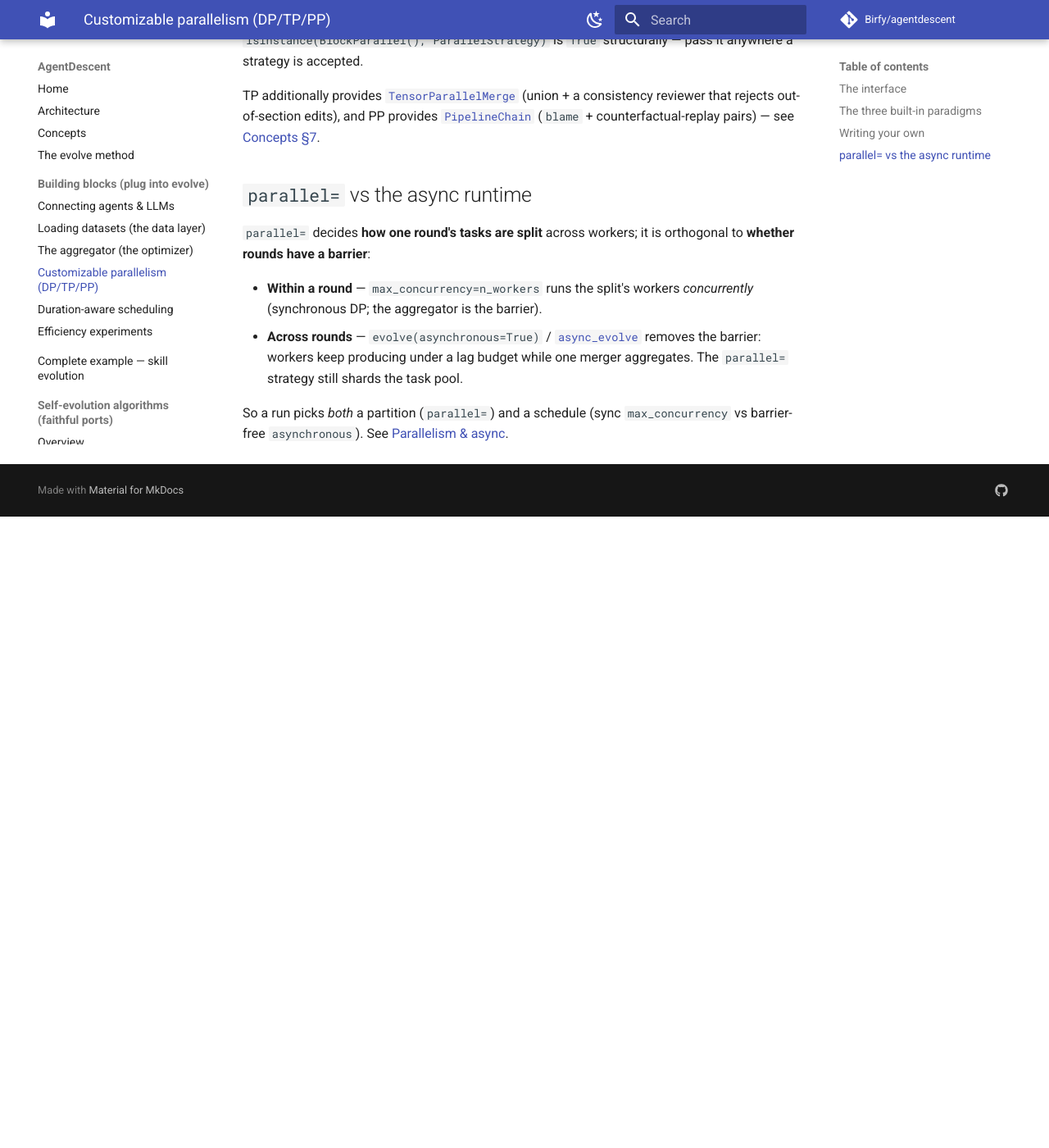
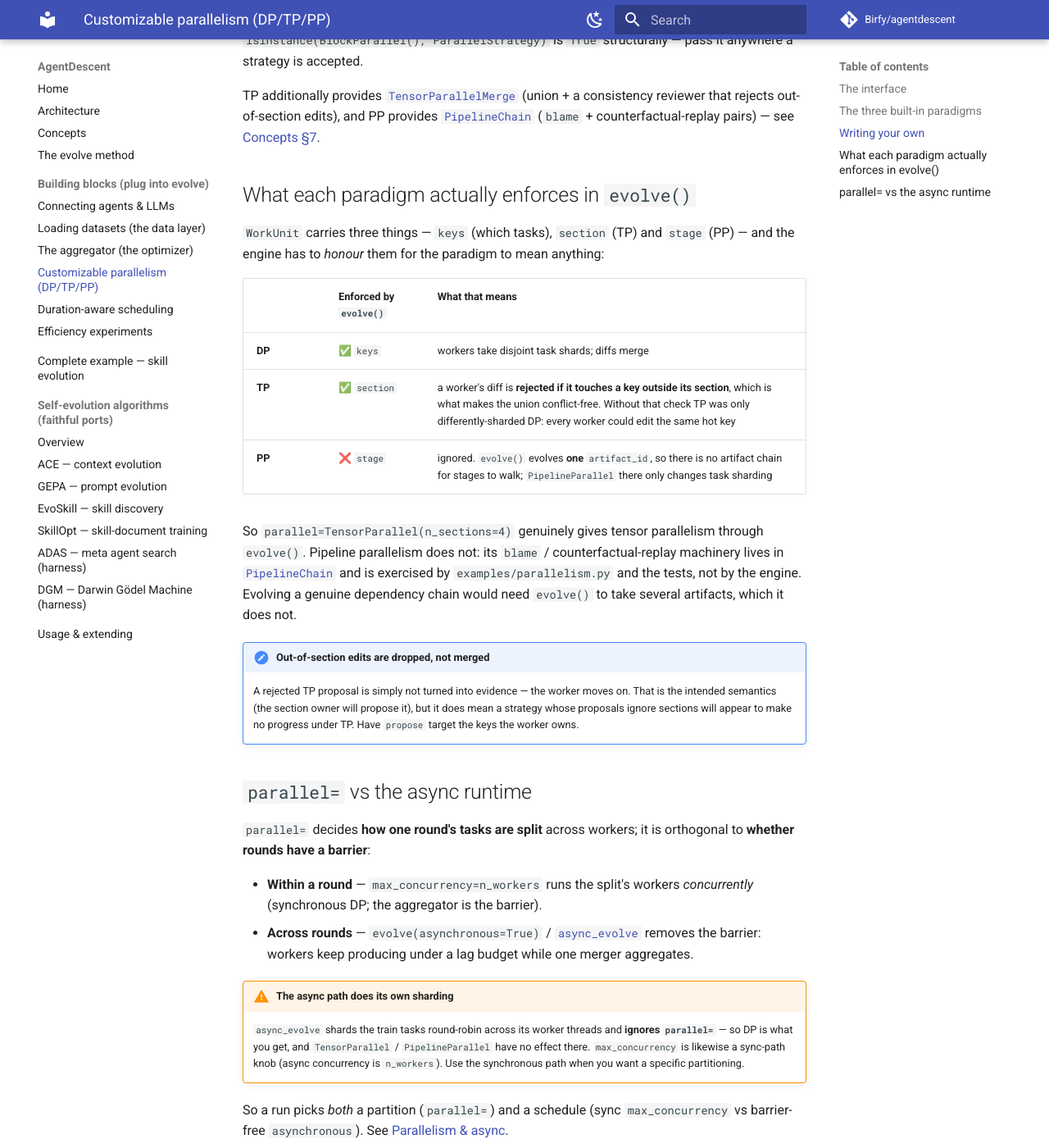
Before and after one commit to Birfy/agentdescent, an MkDocs documentation site: the page built from docs/parallelism.md, in a window 1280 px wide and 1400 px high, scrolled down 1788 px. Shown: the whole window at 82% size. Built offline with MkDocs 1.6.1 and Material for MkDocs 9.7.7, drawn with Linux system fonts in a browser that asks for light colours; comment, search, counter and statistics services are not loaded; before the commit the page ends 2418 px from its top, so only the background shows below that.

Commit message:
fix: make TensorParallel actually enforce sections
Auditing whether the parallel/async core is complete rather than just present.
WorkUnit carries keys, section and stage, but evolve() only ever read keys and
worker. So TP's defining property -- each worker owns a disjoint section of the
artifact, which is exactly what makes the merge a conflict-free union rather than
a conflict resolution -- was never enforced. Demonstrated: four workers each
proposing an edit to the same hot category 'alpha' (section 1) all succeeded.
Passing TensorParallel only changed which tasks a worker sampled; it was
differently-sharded DP wearing TP's name.

A worker's diff is now dropped if it touches a key outside its section, so only
the owner can edit it -- verified by the ledger crediting w1 alone for 'alpha'.
The validator for this already existed in TensorParallelMerge.validate; it simply
was not wired into the engine.

Two related gaps documented rather than papered over: PipelineParallel's stages
stay unenforced, because evolve() evolves one artifact_id and a pipeline needs a
chain of them; and async_evolve shards its own tasks round-robin, ignoring
parallel= (so TP/PP have no effect there and max_concurrency is a sync-path knob).
parallelism.md now states, per paradigm, what the engine honours.

Also checked and found sound: concurrent aggregator.ingest from the worker pool
loses nothing (list.append is atomic under the GIL; 8 threads x 2000 appends all
arrive), and evolve()'s step() runs after the pool joins, so ingest never races a
drain.

Co-Authored-By: Claude Opus 4.8 <noreply@anthropic.com>

```diff
--- a/docs/parallelism.md
+++ b/docs/parallelism.md
@@ -87,6 +87,31 @@ TP additionally provides [`TensorParallelMerge`](https://github.com/Birfy/agentd
 provides [`PipelineChain`](https://github.com/Birfy/agentdescent/blob/main/agentdescent/parallel.py)
 (`blame` + counterfactual-replay pairs) — see [Concepts §7](concepts.md#7-parallel-paradigms-dp-tp-pp).
 
+## What each paradigm actually enforces in `evolve()`
+
+`WorkUnit` carries three things — `keys` (which tasks), `section` (TP) and `stage`
+(PP) — and the engine has to *honour* them for the paradigm to mean anything:
+
+| | Enforced by `evolve()` | What that means |
+|---|---|---|
+| **DP** | ✅ `keys` | workers take disjoint task shards; diffs merge |
+| **TP** | ✅ `section` | a worker's diff is **rejected if it touches a key outside its section**, which is what makes the union conflict-free. Without that check TP was only differently-sharded DP: every worker could edit the same hot key |
+| **PP** | ❌ `stage` | ignored. `evolve()` evolves **one** `artifact_id`, so there is no artifact chain for stages to walk; `PipelineParallel` there only changes task sharding |
+
+So `parallel=TensorParallel(n_sections=4)` genuinely gives tensor parallelism
+through `evolve()`. Pipeline parallelism does not: its `blame` /
+counterfactual-replay machinery lives in
+[`PipelineChain`](https://github.com/Birfy/agentdescent/blob/main/agentdescent/parallel.py)
+and is exercised by `examples/parallelism.py` and the tests, not by the engine.
+Evolving a genuine dependency chain would need `evolve()` to take several
+artifacts, which it does not.
+
+!!! note "Out-of-section edits are dropped, not merged"
+    A rejected TP proposal is simply not turned into evidence — the worker moves
+    on. That is the intended semantics (the section owner will propose it), but it
+    does mean a strategy whose proposals ignore sections will appear to make no
+    progress under TP. Have `propose` target the keys the worker owns.
+
 ## `parallel=` vs the async runtime
 
 `parallel=` decides **how one round's tasks are split** across workers; it is
@@ -96,7 +121,14 @@ orthogonal to **whether rounds have a barrier**:
   *concurrently* (synchronous DP; the aggregator is the barrier).
 * **Across rounds** — `evolve(asynchronous=True)` / [`async_evolve`](evolution.md#the-barrier-free-runtime-async_evolve)
   removes the barrier: workers keep producing under a lag budget while one merger
-  aggregates. The `parallel=` strategy still shards the task pool.
+  aggregates.
+
+!!! warning "The async path does its own sharding"
+    `async_evolve` shards the train tasks round-robin across its worker threads and
+    **ignores `parallel=`** — so DP is what you get, and `TensorParallel` /
+    `PipelineParallel` have no effect there. `max_concurrency` is likewise a
+    sync-path knob (async concurrency is `n_workers`). Use the synchronous path
+    when you want a specific partitioning.
 
 So a run picks *both* a partition (`parallel=`) and a schedule (sync
 `max_concurrency` vs barrier-free `asynchronous`). See
```
Also changed, not shown: CHANGELOG.md (+10 -0 lines), 2 other files.
